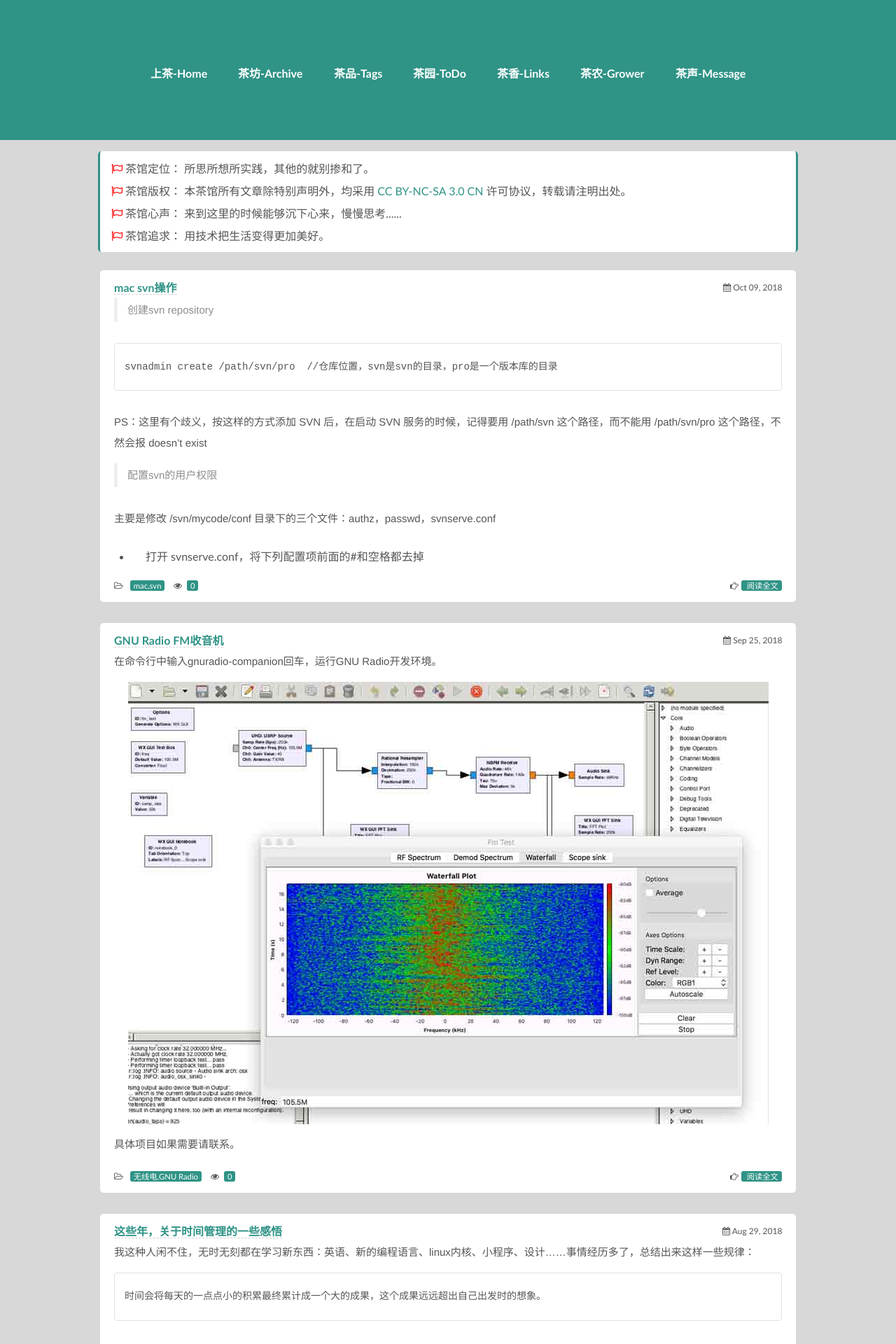
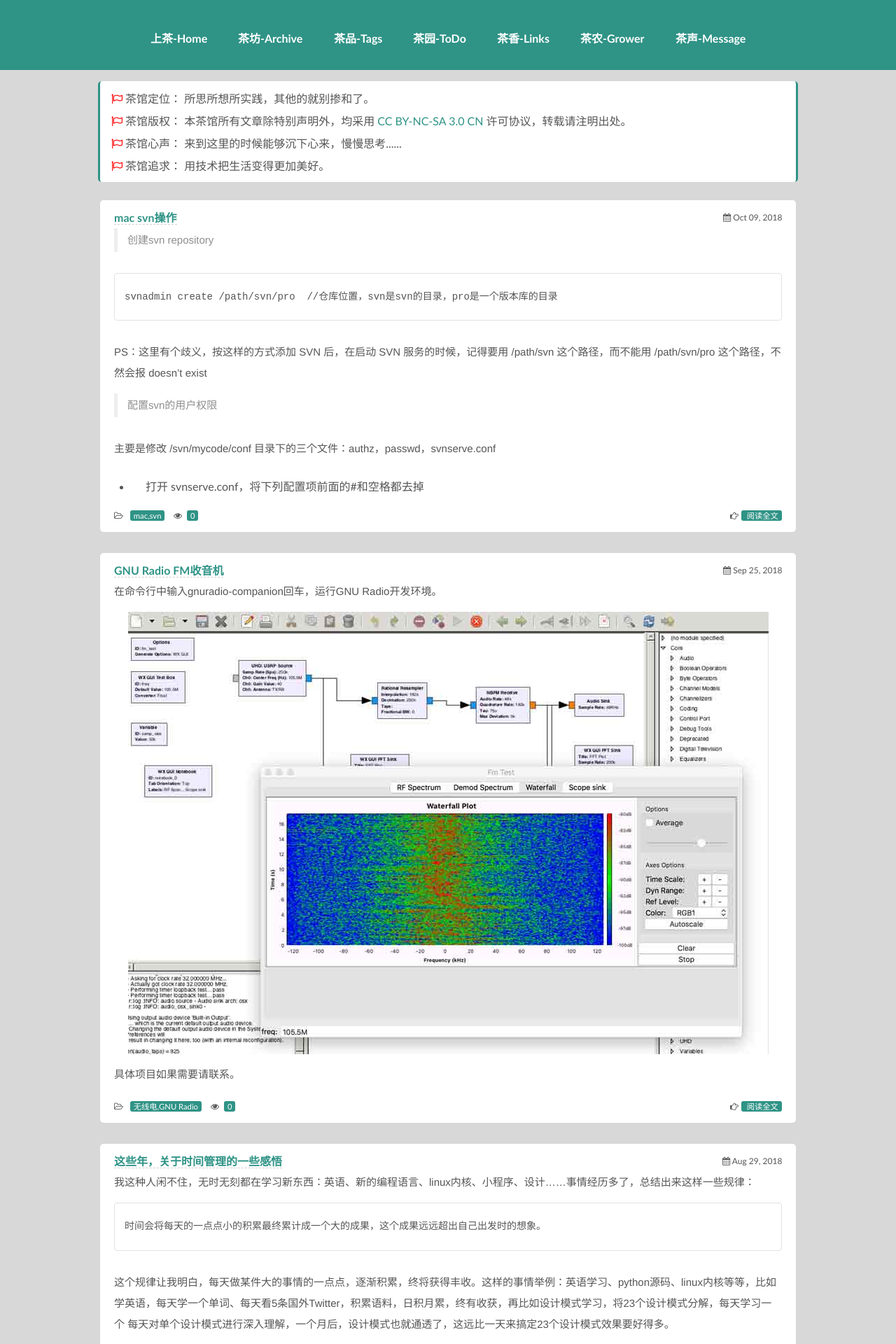
Before and after one commit to fk1091889767/tanwubin.github.io, a Jekyll site: the page built from index.html, in a window 1280 px wide. Shown: the top 1920 px of the page at 70% size. Built offline with Jekyll 4.4.1, drawn with Linux system fonts in a browser that asks for light colours; nearby versions of some CDN libraries.

Commit message:
样式调整

```diff
--- a/assets/css/effector-wide.css
+++ b/assets/css/effector-wide.css
@@ -19,10 +19,10 @@ footer {
     background-color: #2f9386;
     text-align: center;
     min-width: 1000px;
-    min-height: 200px;
+    min-height: 100px;
 }
 .nav>a {
-     margin:  90px 20px 0px 20px;
+     margin:  40px 20px 0px 20px;
      color: #FFFFFF;
      font-weight: bold;
 }
@@ -116,7 +116,7 @@ h1 small, h2 small, h3 small, h4 small, h5 small, h6 small {
 }
 h1 {
     line-height: 60px;
-    color:	#0000FF;
+    color:	#2f9386;
     font-size: 18px;
     font-weight: bold;
 }
--- a/messagebox.html
+++ b/messagebox.html
@@ -6,7 +6,7 @@ permalink: /talk/
 <div class="wrapperpage">
 <img src="/upload/image/茶店一角.jpg" width="960px"/>
 <br>
-<b><font color="blue">茶馆小，天地宽；一个茶馆，就是一个浓缩的社会。</font></b>
+<b><font color="#2f9386">茶馆小，天地宽；一个茶馆，就是一个浓缩的社会。</font></b>
 <script>
     $(document).ready(function() {
     $.ajax({
```
